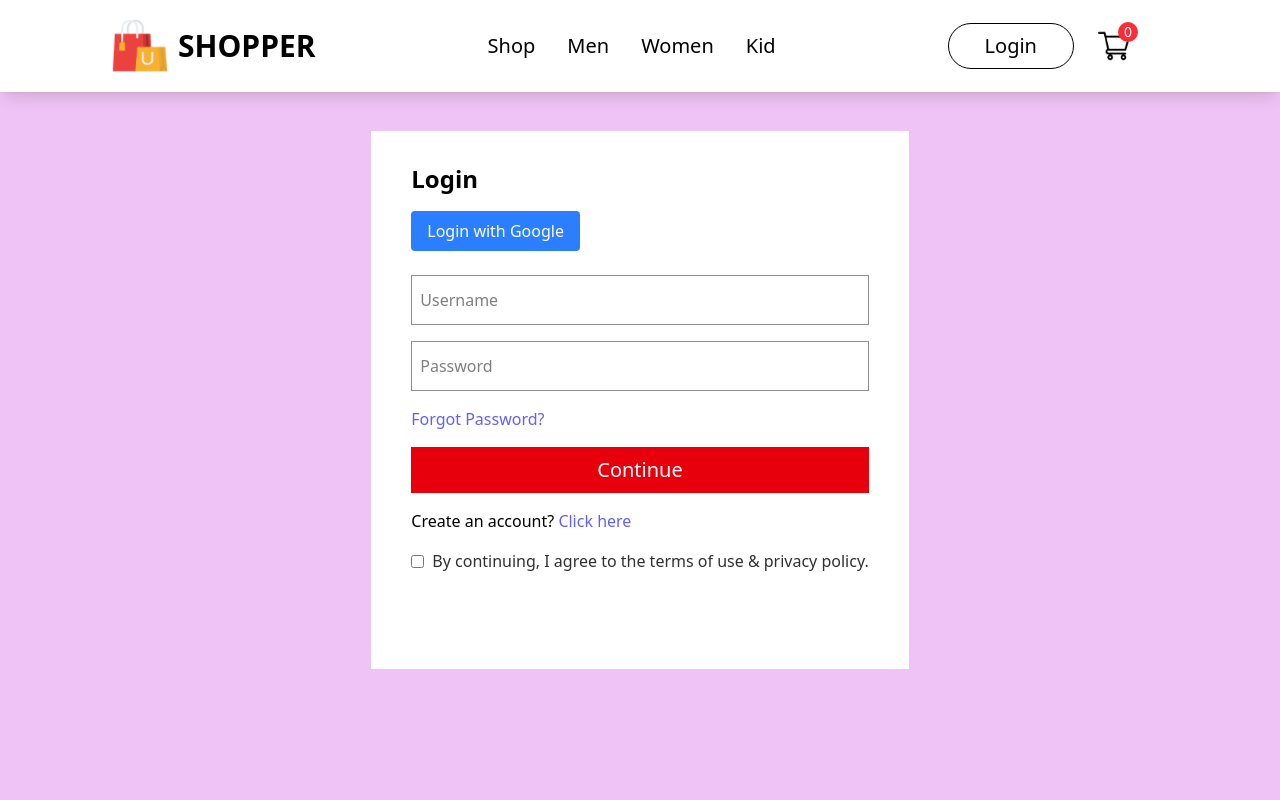
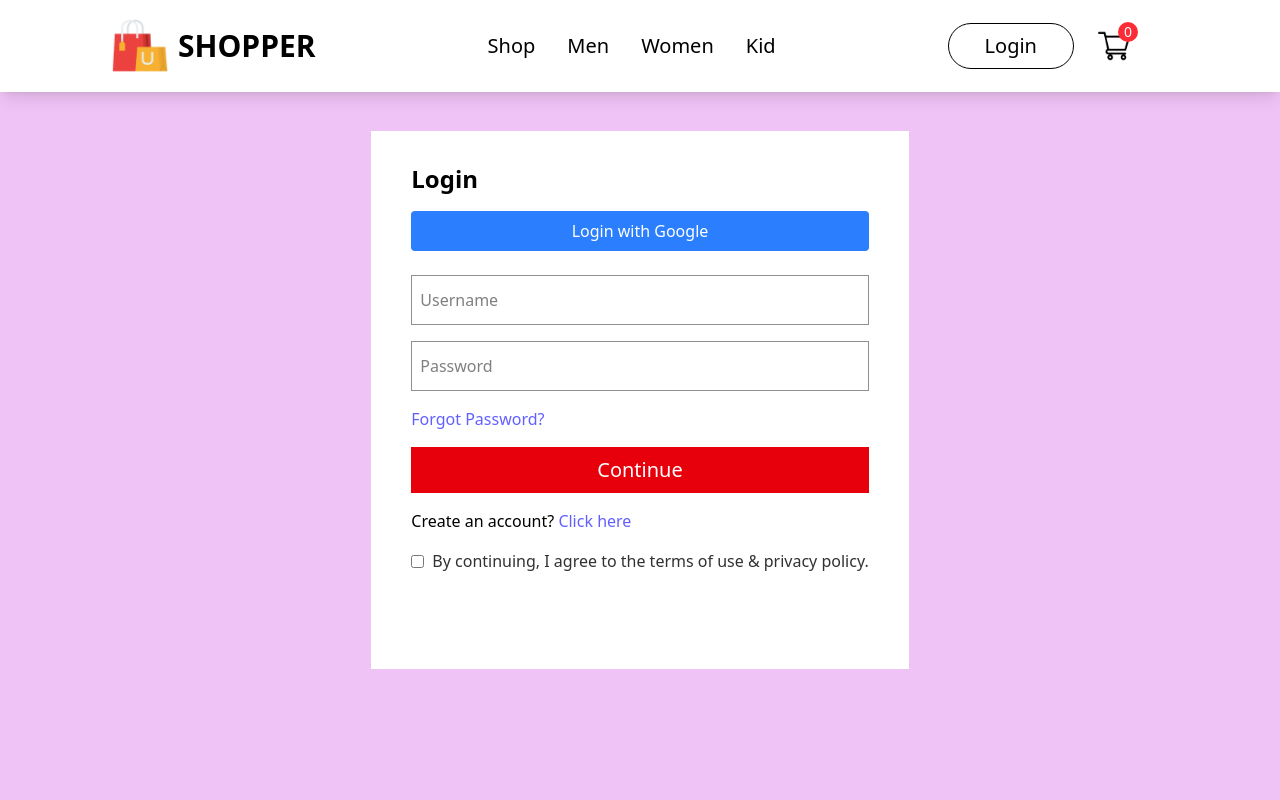
Before and after one commit to Toko122/Ecommerce, a React (Vite) app in the folder client/: page /login in a window 1280 px wide. Shown: the top 800 px of the page. Built offline with nearby package versions, Linux system fonts and the light colour scheme.

Commit message:
Update LoginComponent.jsx

```diff
--- a/client/src/components/LoginComponent.jsx
+++ b/client/src/components/LoginComponent.jsx
@@ -40,9 +40,17 @@ const LoginComponent = () => {
       <form onSubmit={handleSubmit} className='bg-white py-8 px-10 flex flex-col justify-start gap-4 pb-24'>
         <h1 className='font-semibold text-2xl'>Login</h1>
 
-        <Link to="https://ecommerce-kboc.onrender.com/auth/google">
-          <button type="button" className="bg-blue-500 text-white px-4 py-2 rounded">Login with Google</button>
-         </Link>
+
+        <button
+          type="button"
+          className="bg-blue-500 text-white px-4 py-2 rounded"
+          onClick={() => {
+            window.location.href = 'https://ecommerce-kboc.onrender.com/auth/google'
+          }}
+        >
+          Login with Google
+        </button>
+
 
         <input
           onChange={handleChange}
```
